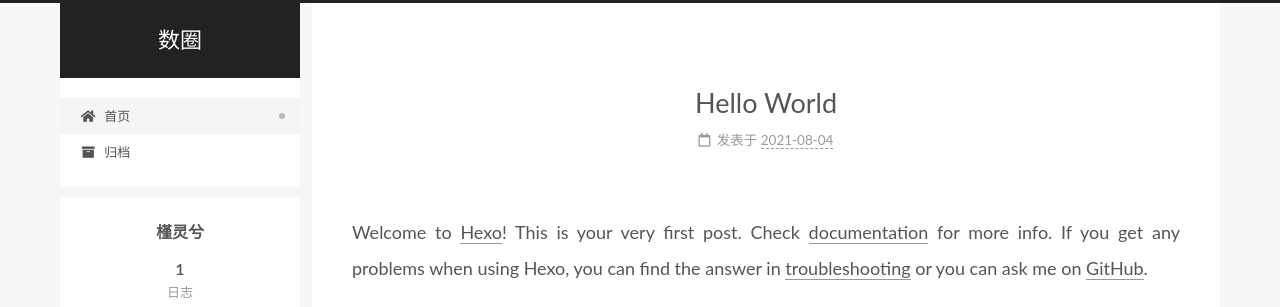
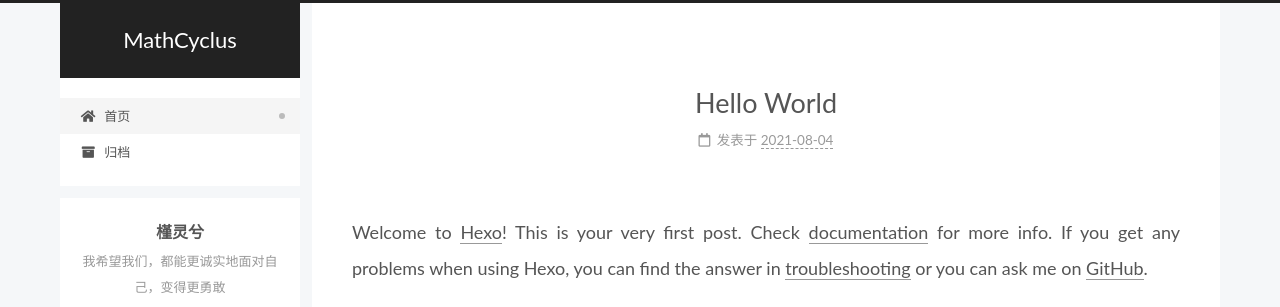
Before and after one commit to JinLingxi/JinLingxi.github.io, a plain HTML site: page index.html in a window 1280 px wide. Shown: the top 307 px of the page. Drawn offline with Linux system fonts and the light colour scheme.

Commit message:
Site updated: 2021-08-04 23:46:21

```diff
--- a/css/main.css
+++ b/css/main.css
@@ -1168,7 +1168,7 @@ pre .javascript .function {
 }
 .links-of-author a::before,
 .links-of-author span.exturl::before {
-  background: #e450ff;
+  background: #7efc52;
   border-radius: 50%;
   content: ' ';
   display: inline-block;
--- a/index.html
+++ b/index.html
@@ -20,10 +20,12 @@
     var CONFIG = {"hostname":"example.com","root":"/","scheme":"Pisces","version":"7.8.0","exturl":false,"sidebar":{"position":"left","display":"post","padding":18,"offset":12,"onmobile":false},"copycode":{"enable":false,"show_result":false,"style":null},"back2top":{"enable":true,"sidebar":false,"scrollpercent":false},"bookmark":{"enable":false,"color":"#222","save":"auto"},"fancybox":false,"mediumzoom":false,"lazyload":false,"pangu":false,"comments":{"style":"tabs","active":null,"storage":true,"lazyload":false,"nav":null},"algolia":{"hits":{"per_page":10},"labels":{"input_placeholder":"Search for Posts","hits_empty":"We didn't find any results for the search: ${query}","hits_stats":"${hits} results found in ${time} ms"}},"localsearch":{"enable":false,"trigger":"auto","top_n_per_article":1,"unescape":false,"preload":false},"motion":{"enable":true,"async":false,"transition":{"post_block":"fadeIn","post_header":"slideDownIn","post_body":"slideDownIn","coll_header":"slideLeftIn","sidebar":"slideUpIn"}}};
   </script>
 
-  <meta property="og:type" content="website">
-<meta property="og:title" content="数圈">
+  <meta name="description" content="我希望我们，都能更诚实地面对自己，变得更勇敢">
+<meta property="og:type" content="website">
+<meta property="og:title" content="MathCyclus">
 <meta property="og:url" content="http://example.com/index.html">
-<meta property="og:site_name" content="数圈">
+<meta property="og:site_name" content="MathCyclus">
+<meta property="og:description" content="我希望我们，都能更诚实地面对自己，变得更勇敢">
 <meta property="og:locale" content="zh_CN">
 <meta property="article:author" content="槿灵兮">
 <meta name="twitter:card" content="summary">
@@ -41,7 +43,7 @@
   };
 </script>
 
-  <title>数圈</title>
+  <title>MathCyclus</title>
 
 
 
@@ -92,7 +94,7 @@
 
     <a href="/" class="brand" rel="start">
       <span class="logo-line-before"><i></i></span>
-      <h1 class="site-title">数圈</h1>
+      <h1 class="site-title">MathCyclus</h1>
       <span class="logo-line-after"><i></i></span>
     </a>
   </div>
@@ -150,11 +152,11 @@
     <span hidden itemprop="author" itemscope itemtype="http://schema.org/Person">
       <meta itemprop="image" content="/images/avatar.gif">
       <meta itemprop="name" content="槿灵兮">
-      <meta itemprop="description" content="">
+      <meta itemprop="description" content="我希望我们，都能更诚实地面对自己，变得更勇敢">
     </span>
 
     <span hidden itemprop="publisher" itemscope itemtype="http://schema.org/Organization">
-      <meta itemprop="name" content="数圈">
+      <meta itemprop="name" content="MathCyclus">
     </span>
       <header class="post-header">
         <h2 class="post-title" itemprop="name headline">
@@ -271,7 +273,7 @@
       <div class="site-overview-wrap sidebar-panel">
         <div class="site-author motion-element" itemprop="author" itemscope itemtype="http://schema.org/Person">
   <p class="site-author-name" itemprop="name">槿灵兮</p>
-  <div class="site-description" itemprop="description"></div>
+  <div class="site-description" itemprop="description">我希望我们，都能更诚实地面对自己，变得更勇敢</div>
 </div>
 <div class="site-state-wrap motion-element">
   <nav class="site-state">
```
Also changed, not shown: 2021/08/04/hello-world/index.html (+6 -6 lines), archives/2021/08/index.html (+8 -6 lines), archives/2021/index.html (+8 -6 lines), archives/index.html (+8 -6 lines).
